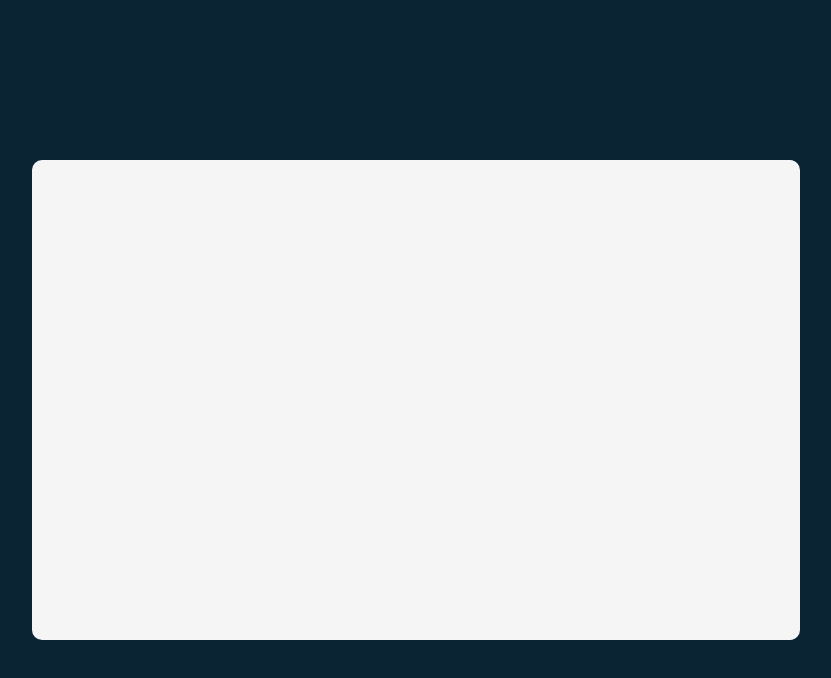
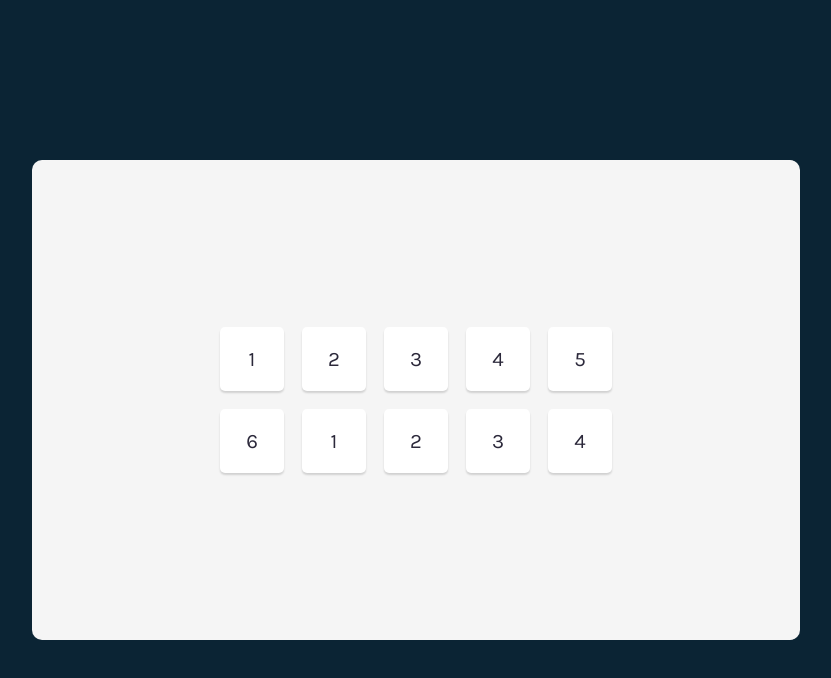
Before and after one commit to martinchakarov/tenzies, a React (Create React App) app: page / in a window 1280 px wide. Shown: the top 678 px of the page, without its empty margins (224-1055 px from the left). Built offline with nearby package versions, Linux system fonts and the light colour scheme.

Commit message:
Add die component

```diff
--- a/src/App.jsx
+++ b/src/App.jsx
@@ -1,7 +1,21 @@
+import Die from './components/Die';
+
 export default function App() {
 
   return (
     <main className="app">
+      <div className="dice">
+        <Die value={1}/>
+        <Die value={2}/>
+        <Die value={3}/>
+        <Die value={4}/>
+        <Die value={5}/>
+        <Die value={6}/>
+        <Die value={1}/>
+        <Die value={2}/>
+        <Die value={3}/>
+        <Die value={4}/>
+      </div>
     </main>
   );
 }
--- /dev/null
+++ b/src/components/Die.jsx
@@ -0,0 +1,7 @@
+export default function Die(props) {
+    return (
+        <div className="die">
+            {props.value}
+        </div>
+    )
+}
--- a/src/style.css
+++ b/src/style.css
@@ -7,6 +7,7 @@ body {
   background-color: #0B2434;
   display: flex;
   justify-content: center;
+  font-family: 'Karla', sans-serif;
 }
 
 .app {
@@ -15,4 +16,28 @@ body {
   width: 60vw;
   background: #F5F5F5;
   border-radius: 10px;
+  display: flex;
+  justify-content: center;
+  align-items: center;
 }
+
+.dice {
+  display: grid;
+  grid-template-columns: repeat(5, 4em);
+  grid-template-rows: repeat(2, 4em);
+  justify-content: center;
+  gap: 18px;
+}
+
+.die {
+  border-radius: 5px;
+  display: flex;
+  justify-content: center;
+  align-items: center;
+  font-size: 20.5px;
+  line-height: 24px;
+  text-align: center;
+  color: #2B283A;
+  background: #FFFFFF;
+  box-shadow: 0px 2px 2px rgba(0, 0, 0, 0.15);
+}
```
